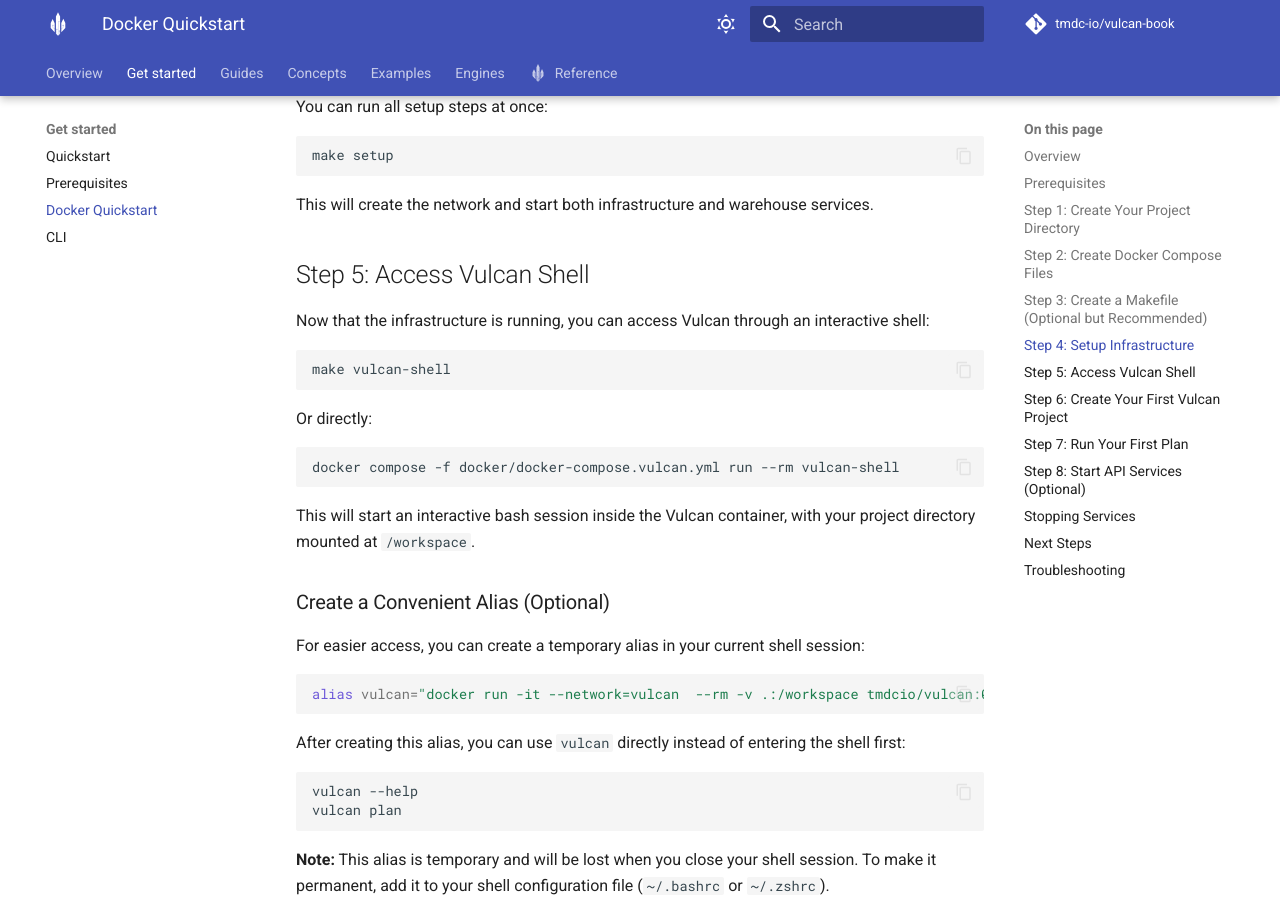
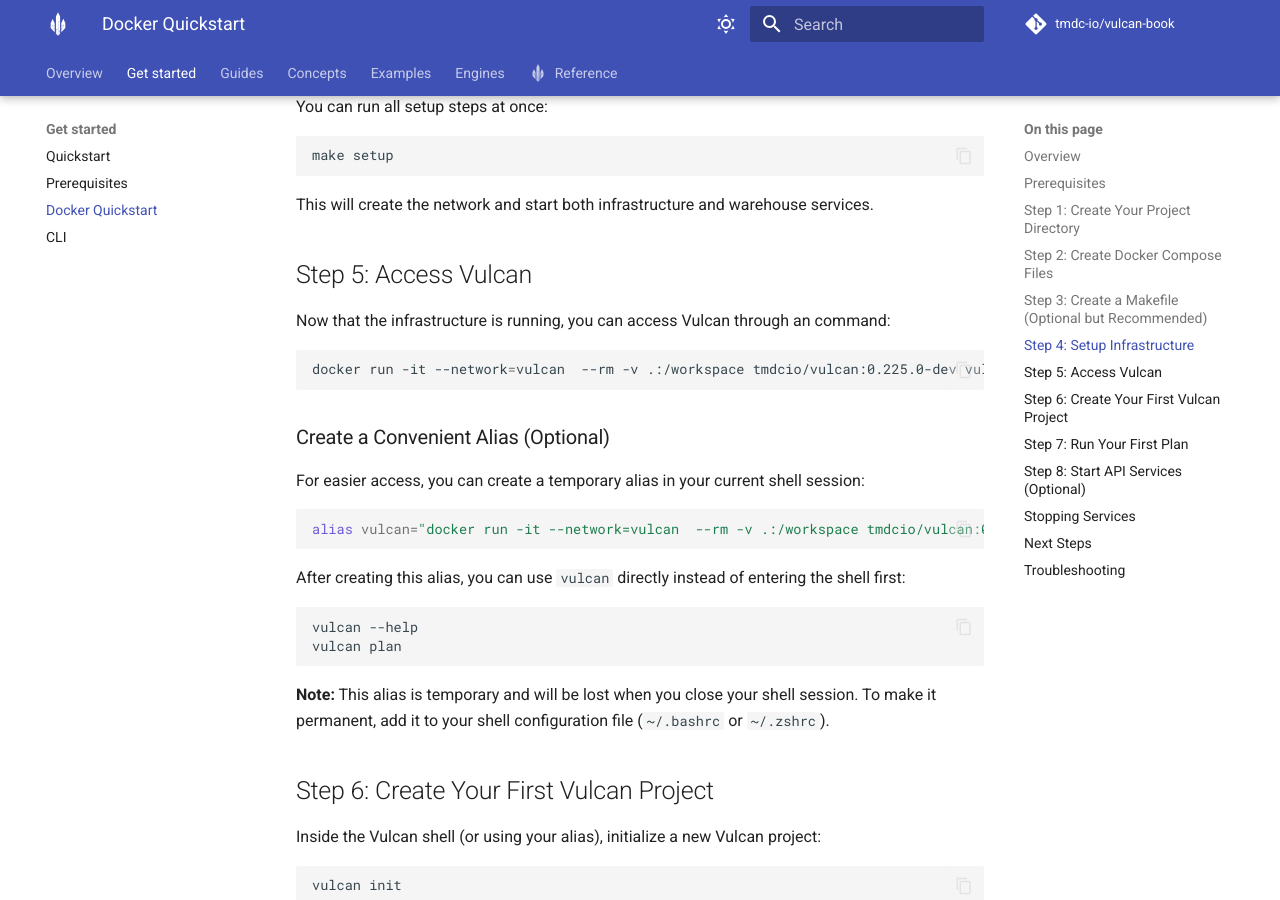
Before and after one commit to tmdc-io/vulcan-book, an MkDocs documentation site: the page built from docs/getting_started/docker.md, in a window 1280 px wide and 900 px high, scrolled down 7105 px. Built offline with MkDocs 1.6.1 and Material for MkDocs 9.7.7, drawn with Linux system fonts in a browser that asks for light colours; comment, search, counter and statistics services are not loaded.

Commit message:
made changes

````diff
--- a/docs/getting_started/docker.md
+++ b/docs/getting_started/docker.md
@@ -343,20 +343,13 @@ make setup
 
 This will create the network and start both infrastructure and warehouse services.
 
-## Step 5: Access Vulcan Shell
+## Step 5: Access Vulcan
 
-Now that the infrastructure is running, you can access Vulcan through an interactive shell:
+Now that the infrastructure is running, you can access Vulcan through an command:
 
 ```bash
-make vulcan-shell
+docker run -it --network=vulcan  --rm -v .:/workspace tmdcio/vulcan:0.225.0-dev vulcan
 ```
-
-Or directly:
-```bash
-docker compose -f docker/docker-compose.vulcan.yml run --rm vulcan-shell
-```
-
-This will start an interactive bash session inside the Vulcan container, with your project directory mounted at `/workspace`.
 
 ### Create a Convenient Alias (Optional)
 
````
